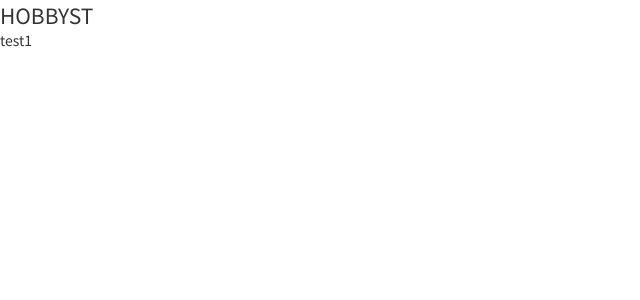
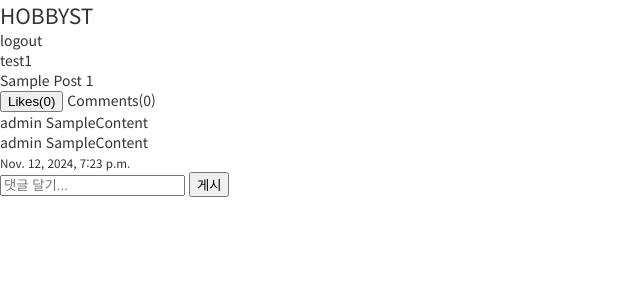
Before and after one commit to imjiwonim/multicam_python, a Django app: page /board/ in a window 1280 px wide. Shown: the top 300 px of the page, without its empty margins (0-640 px from the left). Run offline with Django 4.2, Linux system fonts and the light colour scheme; data comes from the database, SQL or seed files in the repository; data that the repository does not hold is empty.

Commit message:
Add files via upload

```diff
--- a/project/hobbyst/templates/board/home.html
+++ b/project/hobbyst/templates/board/home.html
@@ -1,7 +1,11 @@
 {% extends 'base.html' %}
 {% block content %}
     <nav>
-        <h1>HOBBYST</h1>
+        <h1>
+            <a href="/board/">HOBBYST</a>
+        </h1>
+        <!-- ★logout 버튼이 페이지 제목 아래 있음-->
+        <a href="/account/logout/">logout</a>
     </nav>
     <div id="home" class="post-container">
         {%  for post in board %}
@@ -12,7 +16,53 @@
                     {% endif %}
                     <span>{{  post.user.username }}</span>
                 </header>
+
+                <!-- ★이미지 슬라이드 영역 시작 인데 슬라이드 적용안됨-->
+                 <div class="post-images splide">
+                    <div class="splide__track">
+                        <ul class="splide__list">
+                            {% for image in post.postimage_set.all %}
+                                {% if image.photo %}
+                                <li class="splide__slide">
+                                    <img src="{{ image.photo.url }}">
+                                </li>
+                                {% endif %}
+                            {% endfor %}
+                        </ul>
+                    </div>
+                 </div>
+                 <!--이미지 슬라이드 영역 종료-->
+                 <div class="post-content">
+                    {{ post.content|linebreaksbr}}
+                 </div>
+                 <div class="post=buttons">
+                    <button>Likes(0)</button>
+                    <span>Comments(0)</span>
+                 </div>
+                 <div class="post-comments">
+                    <ul>
+                    <!--각 post에 연결된 comment들을 순회-->
+                    {% for comment in post.comment_set.all %}
+                        <li>
+                            <span>{{ comment.user.username }}</span>
+                            <span>{{ comment.content }}</span>
+                        </li>
+                    {% endfor %}
+                    </ul>
+                 </div>
+                 <small>{{ post.created }}</small>
+                 <div class="post-comment-create">
+                    <input type="text" placeholder="댓글 달기...">
+                    <button type="submit">게시</button>
+                 </div>
             </article>
         {% endfor %}
     </div>
+
+    <script>
+        const elms = document.getElementsByClassName('splide')
+        for (let i = 0; i < elms.length; i++) {
+            new Splide(elms[i]).mount();
+        }
+    </script>
 {% endblock %}
```
